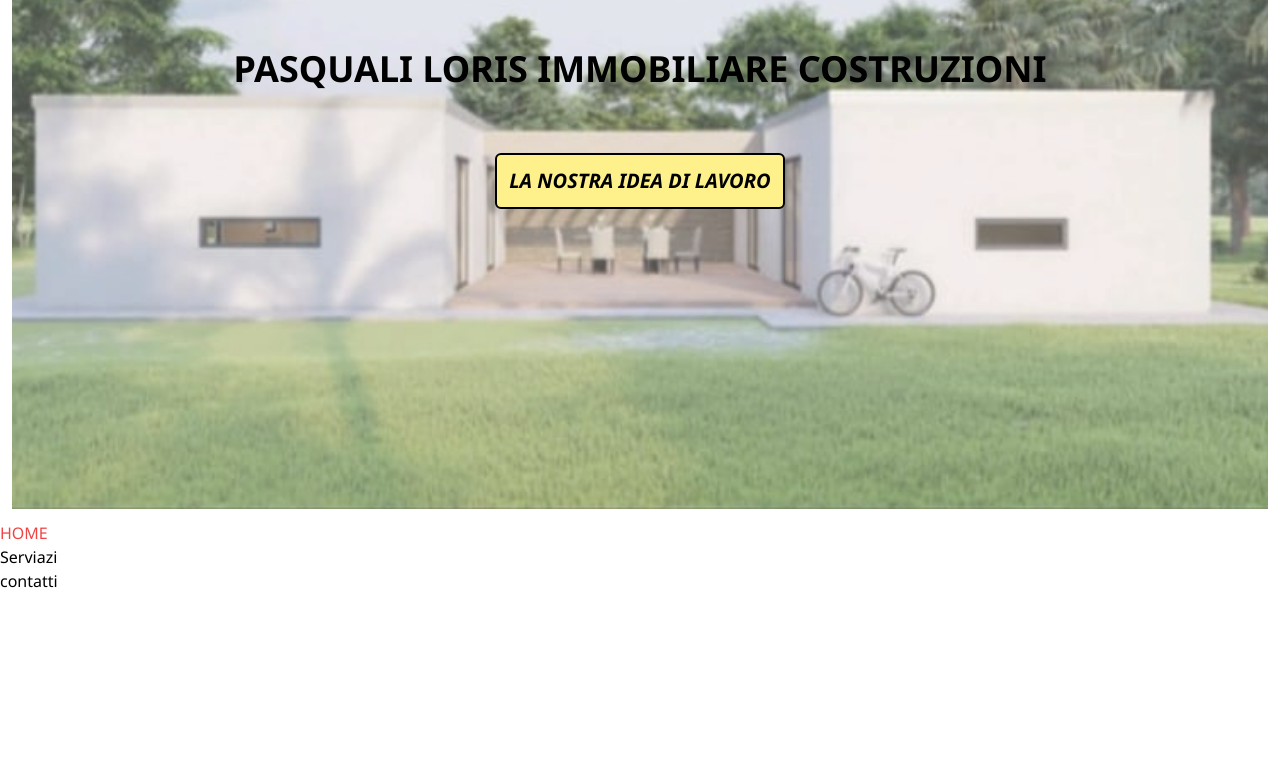
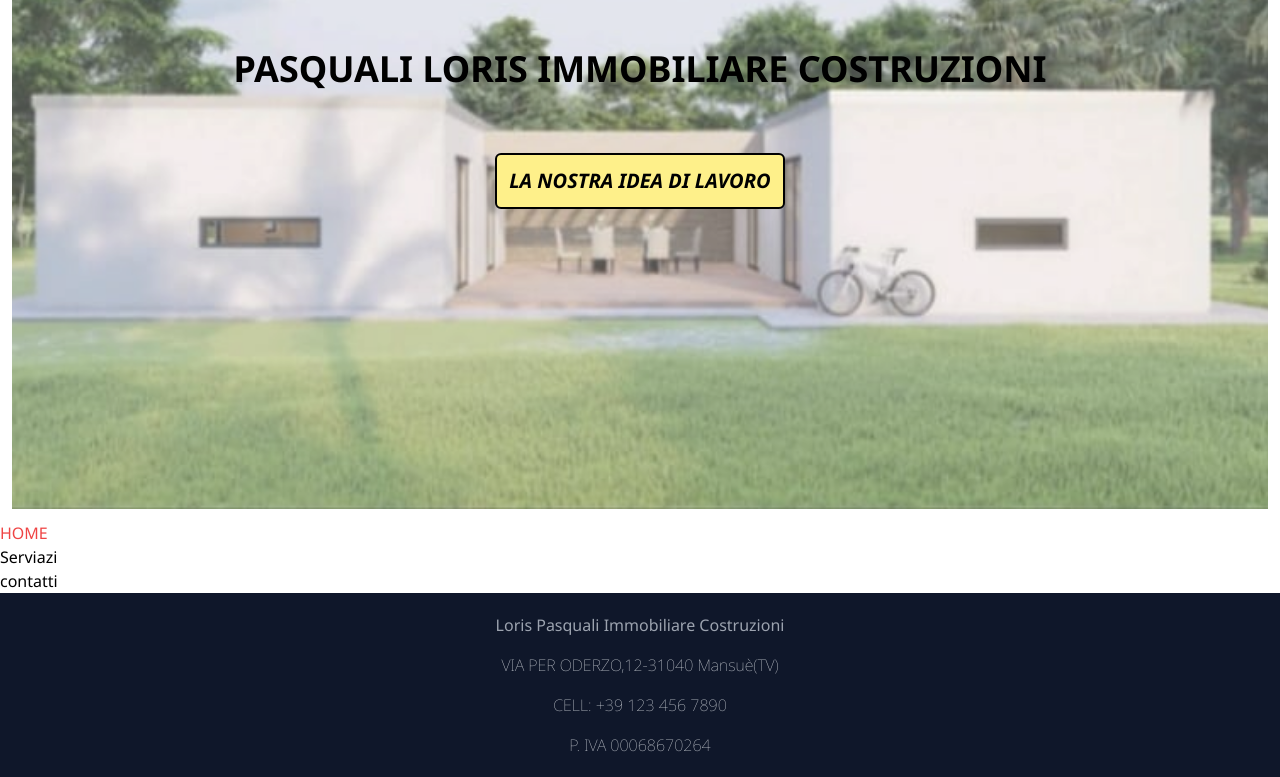
Before and after one commit to mattiamarcon/lorisPasquali, a React (Vite) app: page / in a window 1280 px wide. Shown: the part 279-1056 px from the top of the page. Before the commit the page ends 872 px from the top, so only its background shows below. Built offline with nearby package versions, Linux system fonts and the light colour scheme.

Commit message:
Aggiunta del footer ed eliminazione di tutti gli headroom dalle pagine e inserito solo nella pagina navbar

```diff
--- /dev/null
+++ b/src/components/Footer.jsx
@@ -0,0 +1,14 @@
+import { Link } from "react-router-dom";
+
+export default function Footer(){
+    return(
+        <footer className="bg-slate-900 text-center">
+            <div className="w-full flex flex-col justify-evenly p-3">
+                <p className="text-gray-400 m-2"><Link to={'/'}>Loris Pasquali Immobiliare Costruzioni</Link></p>
+                <a href="https://www.google.com/maps/dir//Bar+Villeneuve+Piazza+Europa,+10+31040+Mansu%C3%A8+TV/@45.8202778,12.53,17z/data=!4m8!4m7!1m0!1m5!1m1!1s0x47795d5b95324513:0x11f5a394823538fc!2m2!1d12.5300077!2d45.8203317?entry=ttu" className="text-gray-300 font-thin m-2" target="_blank">VIA PER ODERZO,12-31040 Mansuè(TV)</a>
+                <a href="tel:+393920142460" rel="noopener noreferrer" className="text-gray-300 font-thin m-2">CELL: +39 123 456 7890</a>
+                <p className="text-gray-300 font-thin m-2">P. IVA 00068670264</p>
+            </div>
+        </footer>
+    );
+}
--- a/src/components/Navbar.jsx
+++ b/src/components/Navbar.jsx
@@ -1,6 +1,6 @@
 import { Link } from "react-router-dom";
 import { AiOutlineMenu,AiOutlineClose  } from "react-icons/ai";
-import { comment } from "postcss";
+import Headroom from "react-headroom";
 
 
 export default function Navbar(){
@@ -19,6 +19,7 @@ export default function Navbar(){
 
     return(
         <>
+        <Headroom>
             <nav className="p-5 bg-white shadow md:flex md:items-center md:justify-between">
                 <div className="flex justify-between items-center ">
                 <span className="text-2xl font-[Poppins] cursor-pointer">
@@ -46,6 +47,7 @@ export default function Navbar(){
                     </li>
                 </ul>
             </nav>
+        </Headroom>
         </>
     );
 }
--- a/src/pages/Contatti.jsx
+++ b/src/pages/Contatti.jsx
@@ -1,5 +1,6 @@
 import Navbar from "../components/Navbar";
-import { Loader } from '@googlemaps/js-api-loader';
+import Footer from "../components/Footer";
+
 
 export default function Contatti(){
     return (
@@ -17,7 +18,7 @@ export default function Contatti(){
                     <a href="tel:+393920142460" rel="noopener noreferrer" className="text-xl underline hover:text-blue-500 cursor-pointer">123 456 7890</a>
                 </div>
             </div>
-
+            <Footer />
         </>
     );
 }
--- a/src/pages/Home.jsx
+++ b/src/pages/Home.jsx
@@ -1,5 +1,5 @@
 import Navbar from "../components/Navbar";
-import Headroom from "react-headroom";
+import Footer from "../components/Footer";
 
 
 export default function Home(){
@@ -9,9 +9,7 @@ export default function Home(){
 
     return (
         <>
-            <Headroom>
-                <Navbar />
-            </Headroom>
+            <Navbar />
             <div className="relative grid place-items-center h-[90vh]">
                 <img src="./foto2.png" alt="" className="h-[90vh] p-3 xl:w-full object-cover opacity-70" />
                 <div className="absolute flex flex-col h-1/3 justify-evenly w-4/5 text-center font-sans p-2">
@@ -23,6 +21,7 @@ export default function Home(){
             <h1 className=" text-red-500">HOME</h1>
             <h2>Serviazi</h2>
             <h1>contatti</h1>
+            <Footer />
         </>
     );
 }
--- a/src/pages/Storia.jsx
+++ b/src/pages/Storia.jsx
@@ -1,6 +1,6 @@
 import { useEffect,useRef } from "react";
 import Navbar from "../components/Navbar";
-import Headroom from "react-headroom";
+import Footer from "../components/Footer";
 
 export default function Storia(){
 
@@ -45,9 +45,7 @@ export default function Storia(){
 
     return (
         <div id="story-page">
-            <Headroom>
-                <Navbar />
-            </Headroom>
+            <Navbar />
             <h1>STORIA</h1>
             <div className="w-full h-screen bg-red-600 element grid place-items-center">
                 <p className="text-6xl">ciao</p>
@@ -58,6 +56,7 @@ export default function Storia(){
             <div className="w-full h-screen bg-blue-600 element grid place-items-center" >
                 <p className="text-6xl">ciao</p>
             </div>
+            <Footer />
         </div>
     );
 }
```
Also changed, not shown: src/components/Index.jsx (deleted). Lines whose indentation alone changed are shown as unchanged.
